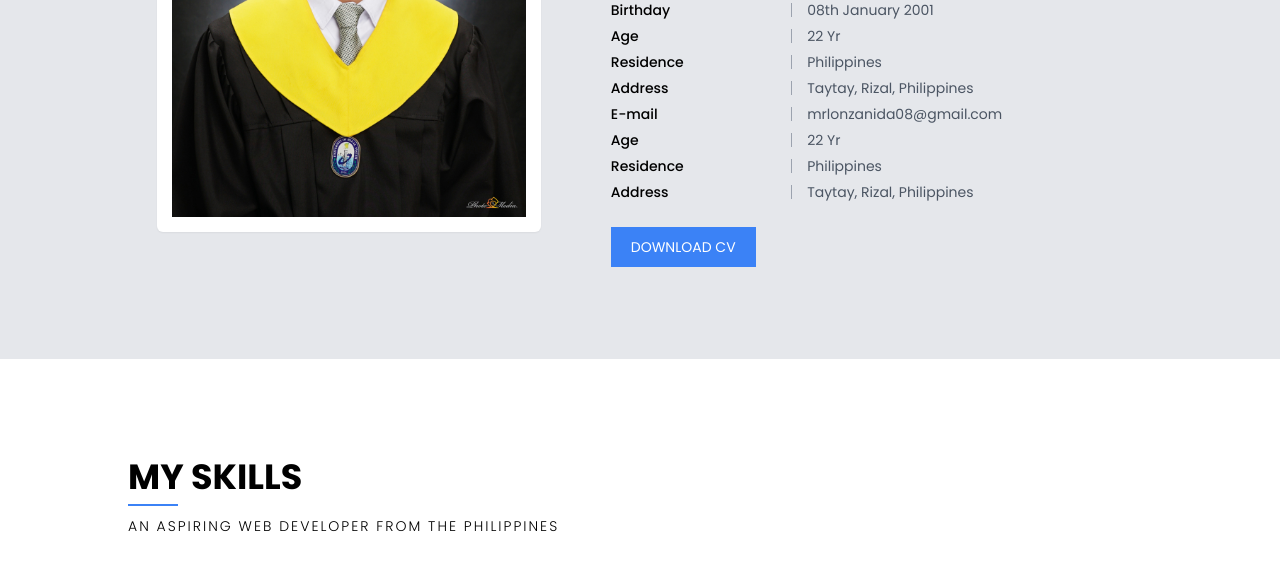
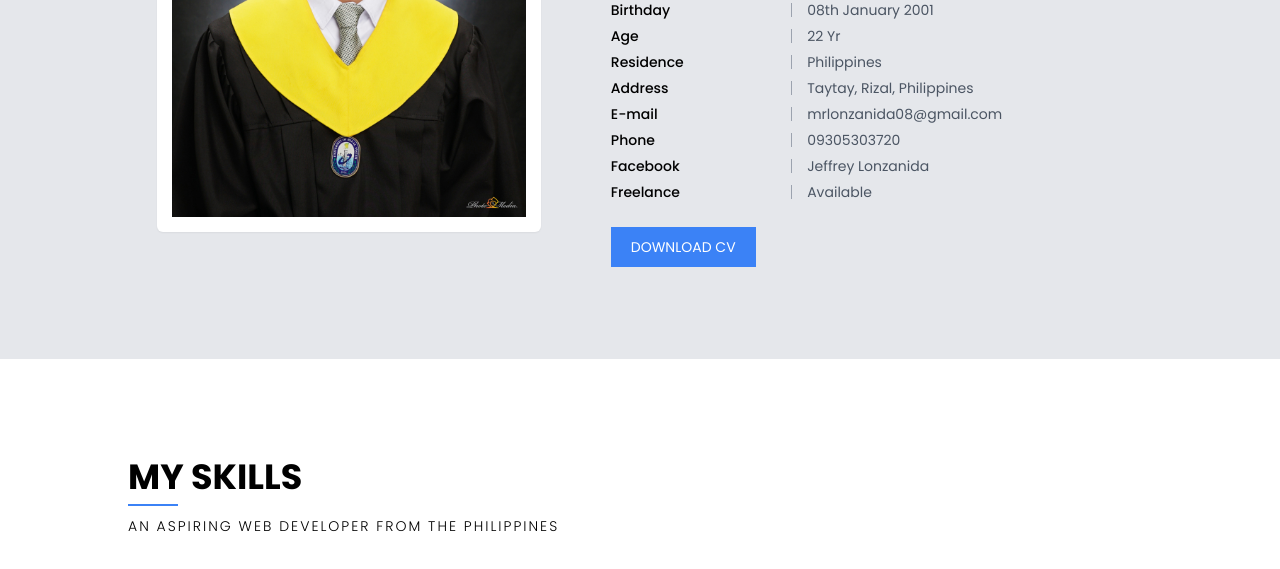
Before and after one commit to ifejinity/Portfoliov5, a website: page index.html in a window 1280 px wide. Shown: the part 1280-1849 px from the top of the page. Drawn offline with nearby package versions, Linux system fonts and the light colour scheme.

Commit message:
3rd commit

```diff
--- a/index.html
+++ b/index.html
@@ -127,16 +127,16 @@
                                 <p class="border-l-[1px] border-gray-400 pl-[15px] text-gray-600">mrlonzanida08@gmail.com</p>
                             </div>
                             <div class="grid grid-cols-about leading-[1] text-[14px] py-[6px]">
-                                <p class="font-medium">Age</p>
-                                <p class="border-l-[1px] border-gray-400 pl-[15px] text-gray-600">22 Yr</p>
+                                <p class="font-medium">Phone</p>
+                                <p class="border-l-[1px] border-gray-400 pl-[15px] text-gray-600">09305303720</p>
                             </div>
                             <div class="grid grid-cols-about leading-[1] text-[14px] py-[6px]">
-                                <p class="font-medium">Residence</p>
-                                <p class="border-l-[1px] border-gray-400 pl-[15px] text-gray-600">Philippines</p>
+                                <p class="font-medium">Facebook</p>
+                                <p class="border-l-[1px] border-gray-400 pl-[15px] text-gray-600">Jeffrey Lonzanida</p>
                             </div>
                             <div class="grid grid-cols-about leading-[1] text-[14px] py-[6px]">
-                                <p class="font-medium">Address</p>
-                                <p class="border-l-[1px] border-gray-400 pl-[15px] text-gray-600">Taytay, Rizal, Philippines</p>
+                                <p class="font-medium">Freelance</p>
+                                <p class="border-l-[1px] border-gray-400 pl-[15px] text-gray-600">Available</p>
                             </div>
                         </div>
                     </div>
```
